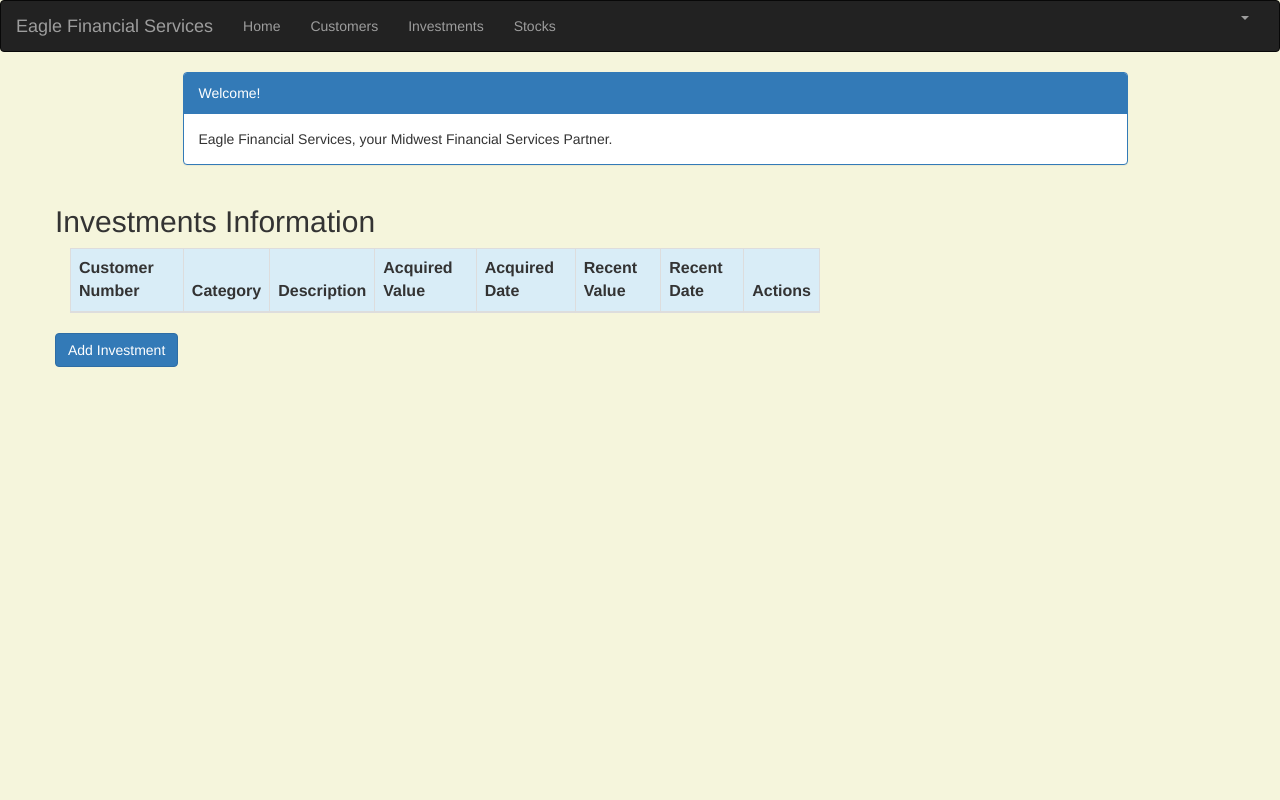
After one commit to Wolverine7/efs, a Django app: page /investment_list in a window 1280 px wide. The commit adds this page. Run offline with Django 3.2, Linux system fonts and the light colour scheme; the visitor is signed in with stand-in values (Sample User, id 1); data that the repository does not hold is empty; some libraries are stand-ins or nearby versions.

Commit message:
Added Additional Functions

```diff
--- a/portfolio/templates/portfolio/base.html
+++ b/portfolio/templates/portfolio/base.html
@@ -71,7 +71,7 @@
             <ul class="nav navbar-nav">
                 <li><a href="{% url 'portfolio:home' %}">Home</a></li>
                 <li><a href="{% url 'portfolio:customer_list' %}">Customers</a></li>
-               <li><a href="{% url 'portfolio:customer_list' %}">Investments</a></li>
+               <li><a href="{% url 'portfolio:investment_list' %}">Investments</a></li>
                 <li><a href="{% url 'portfolio:stock_list' %}">Stocks</a></li>
 </ul>
             <ul class="nav navbar-nav navbar-right">
--- a/portfolio/templates/portfolio/home.html
+++ b/portfolio/templates/portfolio/home.html
@@ -36,7 +36,7 @@
                                         <div class="caption">
                                             <h2>Non-Stock Investments</h2>
                                             <p>Our team also provides advice for Non-Stock investments.</p>
-                                            <p><a class="btn btn-primary" href="{% url 'portfolio:stock_list' %}"
+                                            <p><a class="btn btn-primary" href="{% url 'portfolio:investment_list' %}"
                                                   role="button">View
                                                 details &raquo;</a></p>
                                         </div>
--- /dev/null
+++ b/portfolio/templates/portfolio/investment_list.html
@@ -0,0 +1,71 @@
+{% extends 'portfolio/base.html' %}
+
+{% block content %}
+
+<html>
+<head>
+    <meta charset="UTF-8">
+    <title>Eagle Financial</title>
+    <link rel="stylesheet" href="https://maxcdn.bootstrapcdn.com/bootstrap/3.3.4/css/bootstrap.min.css">
+
+
+</head>
+<body>
+<style>
+    body {
+        background-color:beige;
+    }
+</style>
+<div class="container">
+    <div class="row">
+     <div class="col-md-10 col-md-offset-1">
+         <div class="panel panel-primary">
+             <div class="panel-heading">Welcome!</div>
+             <div class="panel-body">
+                 Eagle Financial Services, your Midwest Financial Services Partner.
+             </div>
+         </div>
+     </div>
+    </div>
+</div>
+<div class="row">
+    <h2 style=""padding-left :15px">Investments Information</h2>
+</div>
+<div>
+    <table class="table table-striped table-bordered table-hover">
+        <thead>
+        <tr class="bg-info">
+            <th>Customer Number</th>
+            <th>Category</th>
+            <th>Description</th>
+            <th>Acquired Value</th>
+            <th>Acquired Date</th>
+            <th>Recent Value</th>
+            <th>Recent Date</th>
+            <th colspan="3">Actions</th>
+        </tr>
+        </thead>
+        <tbody>
+        {% for investment in investments %}
+            <tr>
+                <td>{{ investment.customer }}</td>
+                <td>{{ investment.category }}</td>
+                <td>{{ investment.description }}</td>
+                <td>{{ investment.acquired_value }}</td>
+                <td>{{ investment.acquired_date }}</td>
+                <td>{{ investment.recent_value }}</td>
+                <td>{{ investment.recent_date }}</td>
+                <td><a href="{% url 'portfolio:investment_edit' pk=investment.pk%}" class="btn btn-warning">Edit</a></td>
+                <td><a href="{% url 'portfolio:investment_delete' pk=investment.pk%}" onclick="return confirm('Are you sure you want to delete?')" class="btn btn-danger">Delete</a></td>
+            </tr>
+        {% endfor %}
+        </tbody>
+    </table>
+    <div class="row">
+            <a href="{% url 'portfolio:investment_new' %}" class="row"><span
+                    class="btn btn-primary">Add Investment</span></a>
+        </div>
+</div>
+</body>
+</html>
+{% endblock %}
--- a/portfolio/templates/portfolio/stock_list.html
+++ b/portfolio/templates/portfolio/stock_list.html
@@ -53,8 +53,8 @@
                      <td><a href="{% url 'portfolio:stock_edit' pk=stock.pk %}"
                            class="btn btn-warning">Edit</a></td>
 
-                    <td><a href=""
-
+                    <td><a href="{% url 'portfolio:stock_delete' pk=stock.pk %}"
+                           onclick="return confirm('Are you sure you want to delete?')"
                            class="btn btn-danger">Delete</a>
                     </td>
                 </tr>
--- a/portfolio/urls.py
+++ b/portfolio/urls.py
@@ -12,4 +12,9 @@ urlpatterns = [
     path('stock_list', views.stock_list, name='stock_list'),
     path('stock/create/', views.stock_new, name='stock_new'),
     path('stock/<int:pk>/edit/', views.stock_edit, name='stock_edit'),
+    path('stock/<int:pk>/delete/', views.stock_delete, name='stock_delete'),
+    path('investment_list', views.investment_list, name='investment_list'),
+    path('investment/create', views.investment_new, name='investment_new'),
+    path('investment/<int:pk>/edit', views.investment_edit, name='investment_edit'),
+    path('investment/<int:pk>/delete', views.investment_delete, name='investment_delete'),
 ]
--- a/portfolio/views.py
+++ b/portfolio/views.py
@@ -45,6 +45,12 @@ def customer_delete(request, pk):
    return redirect('portfolio:customer_list')
 
 @login_required
+def stock_delete(request, pk):
+    stock = get_object_or_404(Stock, pk=pk)
+    stock.delete()
+    return redirect('portfolio:stock_list')
+
+@login_required
 def stock_list(request):
    stocks = Stock.objects.filter(purchase_date__lte=timezone.now())
    return render(request, 'portfolio/stock_list.html', {'stocks': stocks})
@@ -83,3 +89,54 @@ def stock_edit(request, pk):
        # print("else")
        form = StockForm(instance=stock)
    return render(request, 'portfolio/stock_edit.html', {'form': form})
+
+
+@login_required
+def investment_list(request):
+    investments = Investment.objects.filter(acquired_date__lte=timezone.now())
+    return render(request, 'portfolio/investment_list.html',{'investments': investments})
+
+
+
+@login_required
+def investment_new(request):
+    if request.method == "POST":
+        form = InvestmentForm(request.POST)
+        if form.is_valid():
+            investment = form.save(commit=False)
+            investment.acquired_date = timezone.now()
+            investment.save()
+            investments = Investment.objects.filter(acquired_date__lte=timezone.now())
+            return render(request, 'portfolio/investment_list.html',
+                         {'investments': investments})
+    else:
+        form = InvestmentForm()
+        # print("Else")
+    return render(request, 'portfolio/investment_new.html', {'form': form})
+
+
+
+@login_required
+def investment_edit(request, pk):
+    investment = get_object_or_404(Investment, pk=pk)
+    if request.method == "POST":
+        form = InvestmentForm(request.POST, instance=investment)
+        if form.is_valid():
+            investment = form.save()
+            # stock.customer = stock.id
+            investment.acquired_date = timezone.now()
+            investment.save()
+            investments = Investment.objects.filter(acquired_date__lte=timezone.now())
+            return render(request, 'portfolio/investment_list.html', {'investments': investments})
+    else:
+        # print("else")
+        form = InvestmentForm(instance=investment)
+    return render(request, 'portfolio/investment_edit.html', {'form': form})
+
+
+
+@login_required
+def investment_delete(request, pk):
+    investment = get_object_or_404(Investment, pk=pk)
+    investment.delete()
+    return redirect('portfolio:investment_list')
```
Also changed, not shown: portfolio/forms.py (+7 -1 lines), portfolio/templates/portfolio/investment_edit.html (added, +14 -0 lines).
